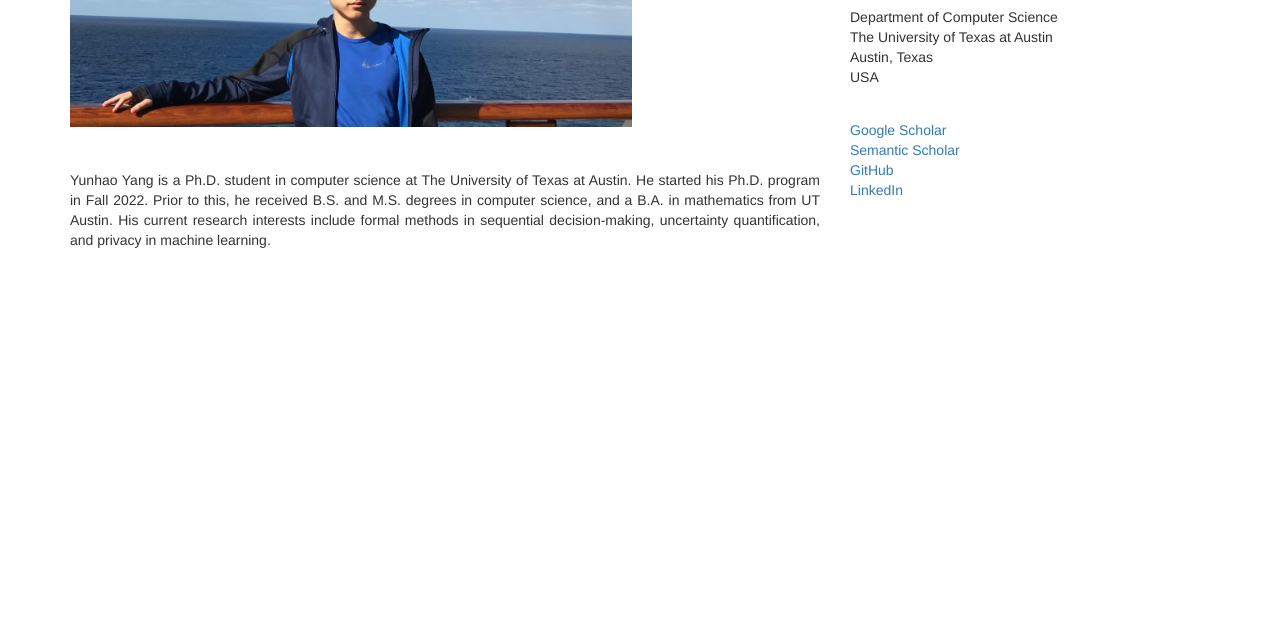
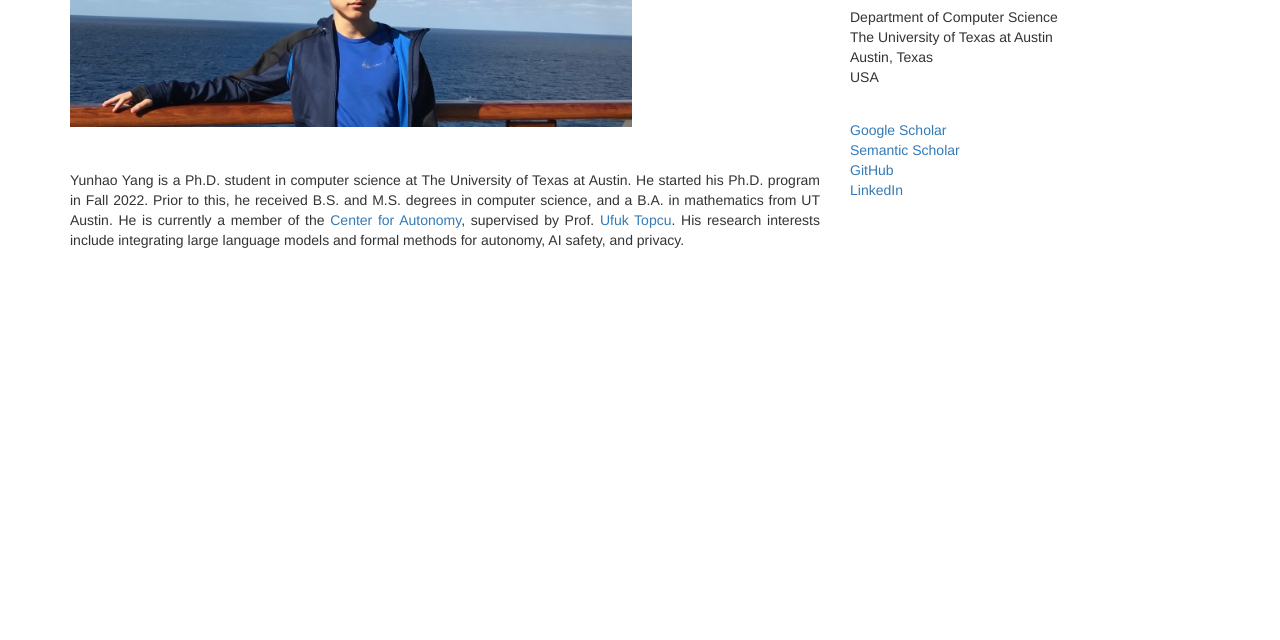
Before and after one commit to yunhaoyang234/yunhaoyang234.github.io, a plain HTML site: page index.html in a window 1280 px wide. Shown: the part 160-800 px from the top of the page. Drawn offline with nearby package versions, Linux system fonts and the light colour scheme.

Commit message:
update bio

```diff
--- a/index.html
+++ b/index.html
@@ -55,7 +55,7 @@
                 <img class="img-responsive" src="pic3.png" alt=""><br>
 
                 <div style="margin-top:3%; text-align:justify;">
-					<p>Yunhao Yang is a Ph.D. student in computer science at The University of Texas at Austin. He started his Ph.D. program in Fall 2022. Prior to this, he received B.S. and M.S. degrees in computer science, and a B.A. in mathematics from UT Austin. His current research interests include formal methods in sequential decision-making, uncertainty quantification, and privacy in machine learning.</p>
+					<p>Yunhao Yang is a Ph.D. student in computer science at The University of Texas at Austin. He started his Ph.D. program in Fall 2022. Prior to this, he received B.S. and M.S. degrees in computer science, and a B.A. in mathematics from UT Austin. He is currently a member of the <a href="https://autonomy.oden.utexas.edu">Center for Autonomy</a>, supervised by Prof. <a href="https://scholar.google.com/citations?user=jeNGFfQAAAAJ&hl=en">Ufuk Topcu</a>. His research interests include integrating large language models and formal methods for autonomy, AI safety, and privacy.</p>
                 </div>
             </div>
 
```
